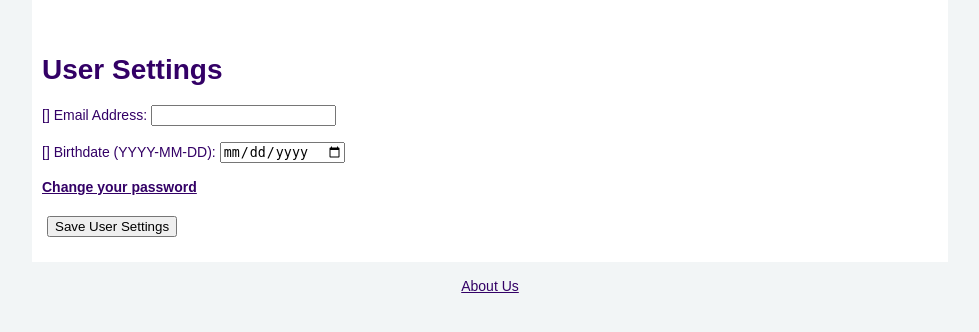
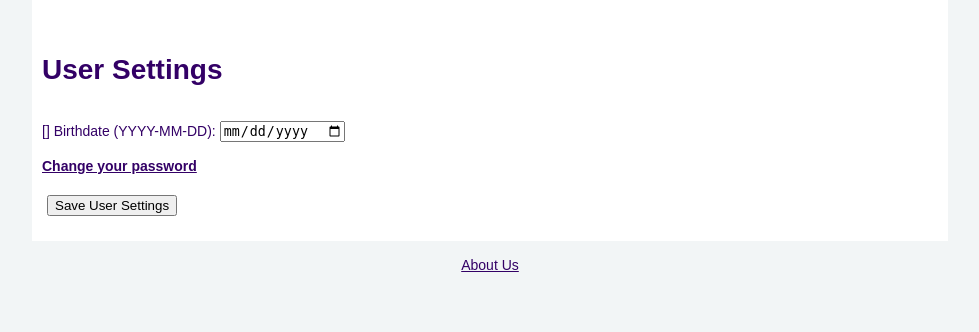
Before and after one commit to Full-House-UW/fullhouse, a Django app: template fullhouse/templates/user_settings.html in a window 1280 px wide. Shown: the part 50-382 px from the top of the page, without its empty margins (150-1129 px from the left). Run offline with Django 3.2, Linux system fonts and the light colour scheme; the template is opened without the code that fills it, so the values that code supplies are empty, except form fields; tables that the repository leaves empty hold one stand-in row (values such as "Sample post"); form fields are guessed from the names that the template uses; some libraries are stand-ins or nearby versions.

Commit message:
Remove email field from user settings page

```diff
--- a/fullhouse/templates/user_settings.html
+++ b/fullhouse/templates/user_settings.html
@@ -21,12 +21,6 @@
         {% csrf_token %}
 
         <div class="fieldWrapper">
-          {{ form.email.errors }}
-          <label form="email">Email Address: </label>
-          {{ form.email }}
-        </div>
-
-        <div class="fieldWrapper">
           <br>
           {{ form.birthday.errors }}
           <label form="birthday">Birthdate (YYYY-MM-DD): </label>
```
Also changed, not shown: fullhouse/dashboard/forms.py (+9 -9 lines), fullhouse/dashboard/views.py (+4 -4 lines).
